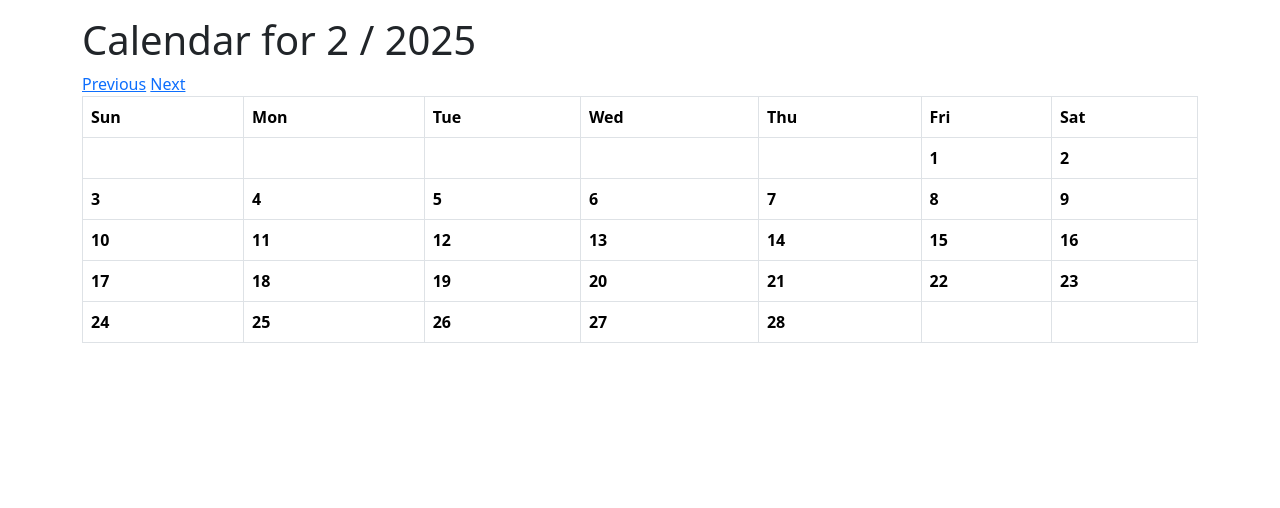
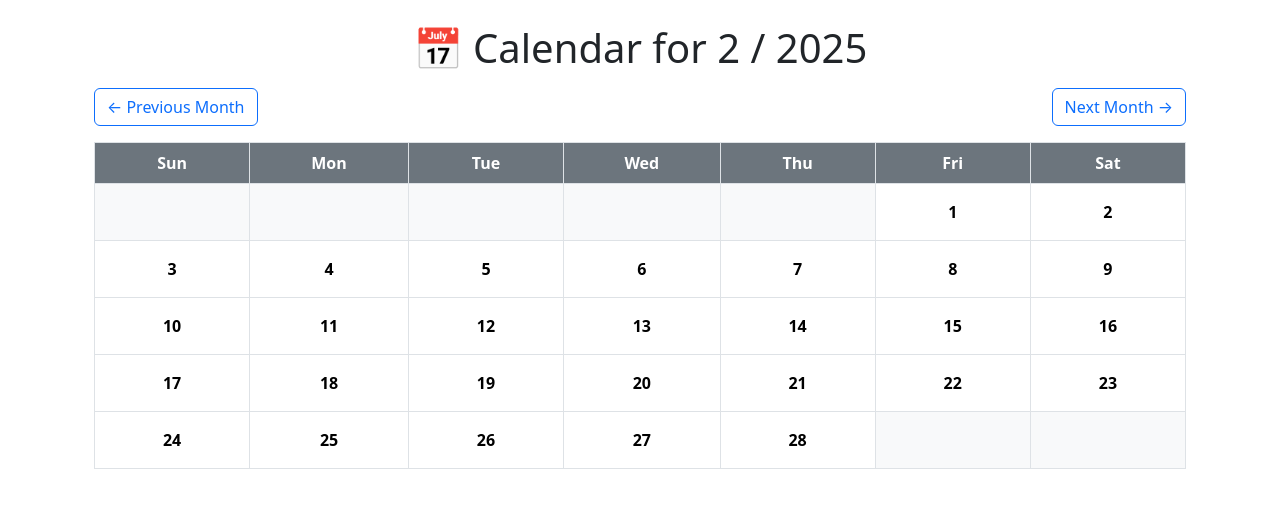
Before and after one commit to azyanev/Python-Final-Project, a Flask app: page /calendar in a window 1280 px wide. Shown: the part 56-564 px from the top of the page. Run offline with Flask 3, Linux system fonts and the light colour scheme; the visitor is signed in with stand-in values (Sample User, id 1); data comes from the database, SQL or seed files in the repository; both versions use the stored data as it was after the commit; data that the repository does not hold is empty; some libraries are stand-ins or nearby versions.

Commit message:
make it pretty

```diff
--- a/finalproject/app/templates/calendar.html
+++ b/finalproject/app/templates/calendar.html
@@ -1,42 +1,54 @@
 {% extends "base.html" %}
 
 {% block content %}
-    <h1>Calendar for {{ month }} / {{ year }}</h1>
-    <div>
-        <a href="{{ url_for('calendar_view', month=month-1 if month > 1 else 12, year=year if month > 1 else year-1) }}">Previous</a>
-        <a href="{{ url_for('calendar_view', month=month+1 if month < 12 else 1, year=year if month < 12 else year+1) }}">Next</a>
+    <div class="container mt-4">
+        <h1 class="text-center">📅 Calendar for {{ month }} / {{ year }}</h1>
+
+        <!-- Navigation buttons -->
+        <div class="d-flex justify-content-between my-3">
+            <a href="{{ url_for('calendar_view', month=month-1 if month > 1 else 12, year=year if month > 1 else year-1) }}"
+               class="btn btn-outline-primary">&larr; Previous Month</a>
+            <a href="{{ url_for('calendar_view', month=month+1 if month < 12 else 1, year=year if month < 12 else year+1) }}"
+               class="btn btn-outline-primary">Next Month &rarr;</a>
         </div>
 
-    <table class="table table-bordered">
-        <thead>
+        <!-- Calendar Table -->
+        <div class="table-responsive">
+            <table class="table table-bordered text-center">
+                <thead class="thead-dark">
                     <tr>
-                <th>Sun</th>
-                <th>Mon</th>
-                <th>Tue</th>
-                <th>Wed</th>
-                <th>Thu</th>
-                <th>Fri</th>
-                <th>Sat</th>
+                        <th class="bg-secondary text-white">Sun</th>
+                        <th class="bg-secondary text-white">Mon</th>
+                        <th class="bg-secondary text-white">Tue</th>
+                        <th class="bg-secondary text-white">Wed</th>
+                        <th class="bg-secondary text-white">Thu</th>
+                        <th class="bg-secondary text-white">Fri</th>
+                        <th class="bg-secondary text-white">Sat</th>
                     </tr>
                 </thead>
                 <tbody>
                     {% for week in calendar %}
                         <tr>
                             {% for day in week %}
-                        <td>
+                                <td class="p-3
+                                    {% if day == 0 %} bg-light
+                                    {% elif day in post_dates %} bg-primary text-white {% else %} {% endif %}">
+
                                     {% if day != 0 %}
-                                <div>
                                         <strong>{{ day }}</strong>
+
                                         {% if day in post_dates %}
-                                        <ul>
+                                            <ul class="list-unstyled mt-2">
                                                 {% for post in post_dates[day] %}
                                                     <li>
-                                                    <a href="{{ url_for('edit_post', post_id=post.id) }}">{{ post.goal }}</a>
+                                                        <a href="{{ url_for('edit_post', post_id=post.id) }}"
+                                                           class="badge badge-light">
+                                                            {{ post.goal }}
+                                                        </a>
                                                     </li>
                                                 {% endfor %}
                                             </ul>
                                         {% endif %}
-                                </div>
                                     {% endif %}
                                 </td>
                             {% endfor %}
@@ -44,4 +56,6 @@
                     {% endfor %}
                 </tbody>
             </table>
+        </div>
+    </div>
 {% endblock %}
```
Also changed, not shown: finalproject/app.db. Lines whose indentation alone changed are shown as unchanged.
